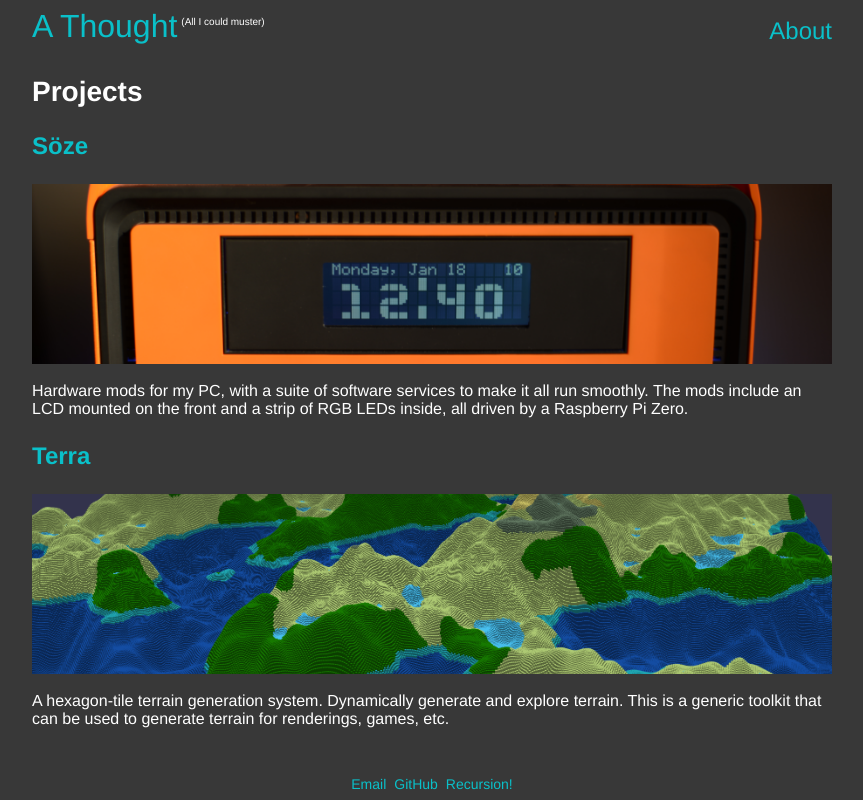
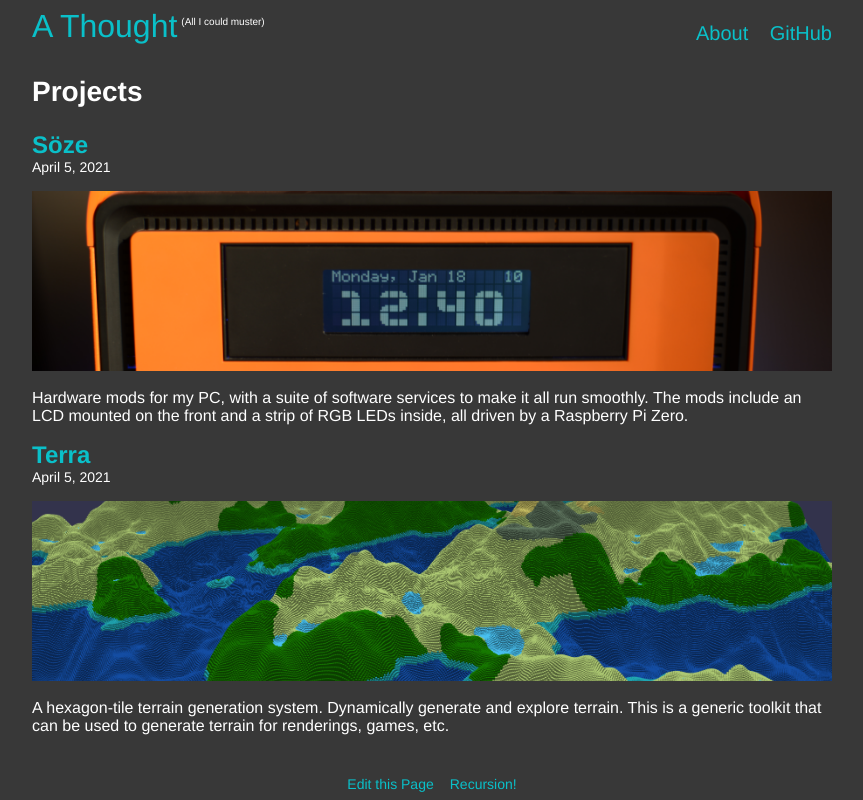
Before and after one commit to LucasPickering/lucaspickering.me, an Eleventy site: page site/index.njk in a window 1280 px wide. Shown: the whole page, without its empty margins (208-1071 px from the left). Built offline with nearby package versions, Linux system fonts and the light colour scheme; Eleventy itself is replaced by a stand-in of ours; files that its build step writes are made by us from their sources.

Commit message:
Deploying to gh-pages from  @ 0ed8ba44a132756e3e50305641b4b28cd12583bf 🚀

```diff
--- a/site/_includes/default.njk
+++ b/site/_includes/default.njk
@@ -14,22 +14,26 @@
       <div class="content-wrapper">
         <header>
           <nav class="nav-bar">
+            {# Home link #}
             <div class="title-link-wrapper">
               <a class="title-link" href="/">A Thought</a>
               <p class="caption">(All I could muster)</p>
             </div>
 
-            <a href="/about/">About</a>
+            {# Other links #}
+            <div class="other-links">
+              <a href="/about/">About</a>
+              <a href="https://github.com/LucasPickering">GitHub</a>
+            </div>
           </nav>
         </header>
 
-        <main id="main-content">
+        <main class="main-content">
           {{ content | safe }}
         </main>
 
-        <footer id="footer">
-          <a href="mailto:lucas@lucaspickering.me">Email</a>
-          <a href="https://github.com/LucasPickering">GitHub</a>
+        <footer class="footer">
+          <a href="https://github.com/LucasPickering/lucaspickering.me/tree/master/{{ page.inputPath }}">Edit this Page</a>
           <a href="/">Recursion!</a>
         </footer>
       </div>
--- a/site/about.md
+++ b/site/about.md
@@ -4,3 +4,5 @@ layout: markdown
 ---
 
 My name's Lucas and I'm on the World Wide Web! This is my little slice of it. This is where I share my projects and ideas.
+
+If you want to contact me, use the email on my GitHub profile.
--- a/site/index.njk
+++ b/site/index.njk
@@ -7,9 +7,12 @@ title: Home
   <h2>Projects</h2>
   {%- for project in collections.project -%}
     <div>
-      <h3>
-        <a href="{{ project.url }}">{{ project.data.title }}</a>
-      </h3>
+      <div class="post-title-group">
+        <h3>
+          <a href="{{ project.url }}">{{ project.data.title }}</a>
+        </h3>
+        <span class="post-date">{% date project.date %}</span>
+      </div>
       <img class="banner-small" src="{{ project.data.banner }}"/>
       <p>{{ project.data.summary }}</p>
     </div>
--- a/site/posts/posts.json
+++ b/site/posts/posts.json
@@ -1,3 +1,4 @@
 {
-  "layout": "post"
+  "layout": "post",
+  "showDate": true
 }
--- a/site/posts/soze.md
+++ b/site/posts/soze.md
@@ -1,5 +1,6 @@
 ---
 title: Söze
+date: 2021-04-05
 summary: Hardware mods for my PC, with a suite of software services to make it all run smoothly. The mods include an LCD mounted on the front and a strip of RGB LEDs inside, all driven by a Raspberry Pi Zero.
 banner: /assets/soze/banner.png
 tags:
--- a/site/posts/terra.md
+++ b/site/posts/terra.md
@@ -1,5 +1,6 @@
 ---
 title: Terra
+date: 2021-04-05
 summary: A hexagon-tile terrain generation system. Dynamically generate and explore terrain. This is a generic toolkit that can be used to generate terrain for renderings, games, etc.
 banner: /assets/terra/banner.png
 tags:
--- a/site/styles/footer.css
+++ b/site/styles/footer.css
@@ -1,14 +1,14 @@
 /* CSS related specifically to the page footer */
 
-#footer {
+.footer {
   display: flex;
   justify-content: center;
   margin-top: auto;
-  margin-bottom: 8px;
+  padding-bottom: 8px;
 
   font-size: 1.4rem;
 }
 
-#footer > :not(:first-child) {
-  margin-left: 8px;
+.footer > :not(:first-child) {
+  margin-left: 16px;
 }
--- a/site/styles/header.css
+++ b/site/styles/header.css
@@ -10,7 +10,7 @@ header {
   justify-content: space-between;
 
   width: 100%;
-  font-size: 2.4rem;
+  font-size: 2rem;
   padding: 8px 0;
 }
 
@@ -27,3 +27,7 @@ header {
   font-size: 1rem;
   margin: 8px 0 0 4px;
 }
+
+.other-links > :not(:first-child) {
+  margin-left: 16px;
+}
--- a/site/styles/main.css
+++ b/site/styles/main.css
@@ -1,7 +1,30 @@
 /* CSS related specifically to the main doc content */
 
-#main-content {
+.main-content {
   max-width: 800px;
+}
+
+.post-header {
+  display: flex;
+  justify-content: space-between;
+  align-items: end;
+  margin: 24px 0;
+}
+
+.post-header h1 {
+  margin: 0;
+}
+
+.post-title-group {
+  margin: 16px 0;
+}
+
+.post-title-group h3 {
+  margin: 0;
+}
+
+.post-date {
+  font-size: 1.4rem;
 }
 
 .banner {
--- a/styles/footer.css
+++ b/styles/footer.css
@@ -1,14 +1,14 @@
 /* CSS related specifically to the page footer */
 
-#footer {
+.footer {
   display: flex;
   justify-content: center;
   margin-top: auto;
-  margin-bottom: 8px;
+  padding-bottom: 8px;
 
   font-size: 1.4rem;
 }
 
-#footer > :not(:first-child) {
-  margin-left: 8px;
+.footer > :not(:first-child) {
+  margin-left: 16px;
 }
--- a/styles/header.css
+++ b/styles/header.css
@@ -10,7 +10,7 @@ header {
   justify-content: space-between;
 
   width: 100%;
-  font-size: 2.4rem;
+  font-size: 2rem;
   padding: 8px 0;
 }
 
@@ -27,3 +27,7 @@ header {
   font-size: 1rem;
   margin: 8px 0 0 4px;
 }
+
+.other-links > :not(:first-child) {
+  margin-left: 16px;
+}
--- a/styles/main.css
+++ b/styles/main.css
@@ -1,7 +1,30 @@
 /* CSS related specifically to the main doc content */
 
-#main-content {
+.main-content {
   max-width: 800px;
+}
+
+.post-header {
+  display: flex;
+  justify-content: space-between;
+  align-items: end;
+  margin: 24px 0;
+}
+
+.post-header h1 {
+  margin: 0;
+}
+
+.post-title-group {
+  margin: 16px 0;
+}
+
+.post-title-group h3 {
+  margin: 0;
+}
+
+.post-date {
+  font-size: 1.4rem;
 }
 
 .banner {
--- a/theme.css
+++ b/theme.css
@@ -1,3 +1,3 @@
 
 
-html{height:100%;font-size:10px;font-family:Helvetica,Arial,sans-serif}body{height:100%;margin:0;background-color:#383838;color:#fff}h1{font-size:3.2rem}h2{font-size:2.8rem}h3{font-size:2.4rem}h4{font-size:2rem}h5{font-size:1.6rem}h6{font-size:1.2rem}li,p{font-size:1.6rem}a{color:#0ac0c9;text-decoration:none}a:hover{text-decoration:underline}img{max-width:100%}#root{height:100%;display:flex;justify-content:center}.content-wrapper{width:min(800px,100%);margin:0 24px;display:flex;flex-direction:column;align-items:center}header{width:100%}.nav-bar{display:flex;align-items:end;justify-content:space-between;width:100%;font-size:2.4rem;padding:8px 0}.title-link-wrapper{display:flex;align-items:start}.title-link{font-size:3.2rem}.caption{font-size:1rem;margin:8px 0 0 4px}#main-content{max-width:800px}.banner{width:100%;height:300px;object-fit:cover}.banner-small{width:100%;height:180px;object-fit:cover}#footer{display:flex;justify-content:center;margin-top:auto;margin-bottom:8px;font-size:1.4rem}#footer>:not(:first-child){margin-left:8px}
+html{height:100%;font-size:10px;font-family:Helvetica,Arial,sans-serif}body{height:100%;margin:0;background-color:#383838;color:#fff}h1{font-size:3.2rem}h2{font-size:2.8rem}h3{font-size:2.4rem}h4{font-size:2rem}h5{font-size:1.6rem}h6{font-size:1.2rem}li,p{font-size:1.6rem}a{color:#0ac0c9;text-decoration:none}a:hover{text-decoration:underline}img{max-width:100%}#root{height:100%;display:flex;justify-content:center}.content-wrapper{width:min(800px,100%);margin:0 24px;display:flex;flex-direction:column;align-items:center}header{width:100%}.nav-bar{display:flex;align-items:end;justify-content:space-between;width:100%;font-size:2rem;padding:8px 0}.title-link-wrapper{display:flex;align-items:start}.title-link{font-size:3.2rem}.caption{font-size:1rem;margin:8px 0 0 4px}.other-links>:not(:first-child){margin-left:16px}.main-content{max-width:800px}.post-header{display:flex;justify-content:space-between;align-items:end;margin:24px 0}.post-header h1{margin:0}.post-title-group{margin:16px 0}.post-title-group h3{margin:0}.post-date{font-size:1.4rem}.banner{width:100%;height:300px;object-fit:cover}.banner-small{width:100%;height:180px;object-fit:cover}.footer{display:flex;justify-content:center;margin-top:auto;padding-bottom:8px;font-size:1.4rem}.footer>:not(:first-child){margin-left:16px}
```
Also changed, not shown: site/_includes/markdown.njk (+6 -1 lines), .eleventy.js, about/index.html, index.html, posts/soze/index.html, posts/terra/index.html.
